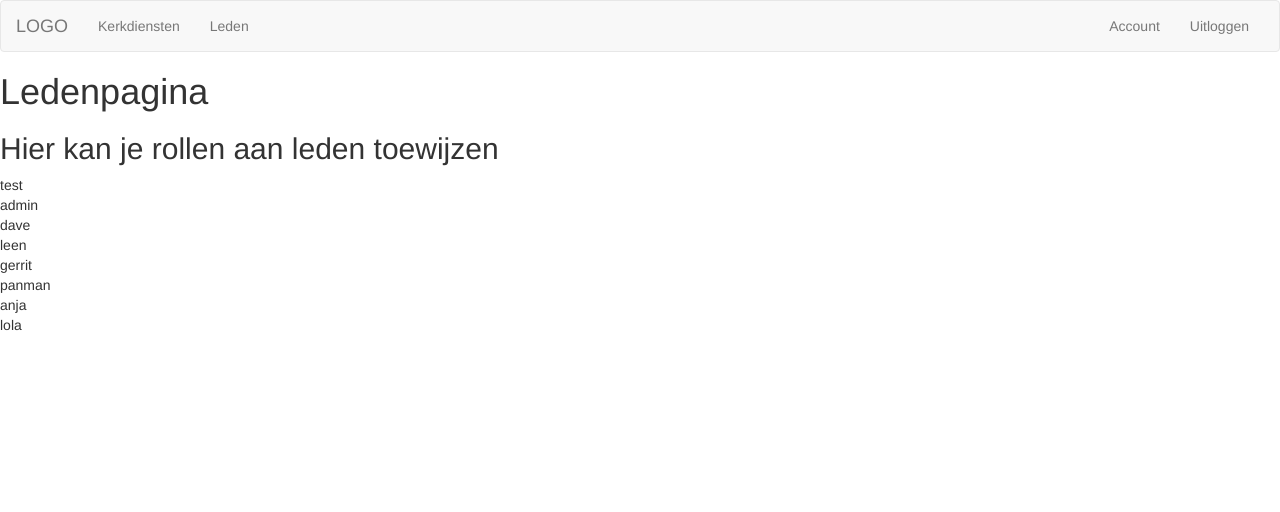
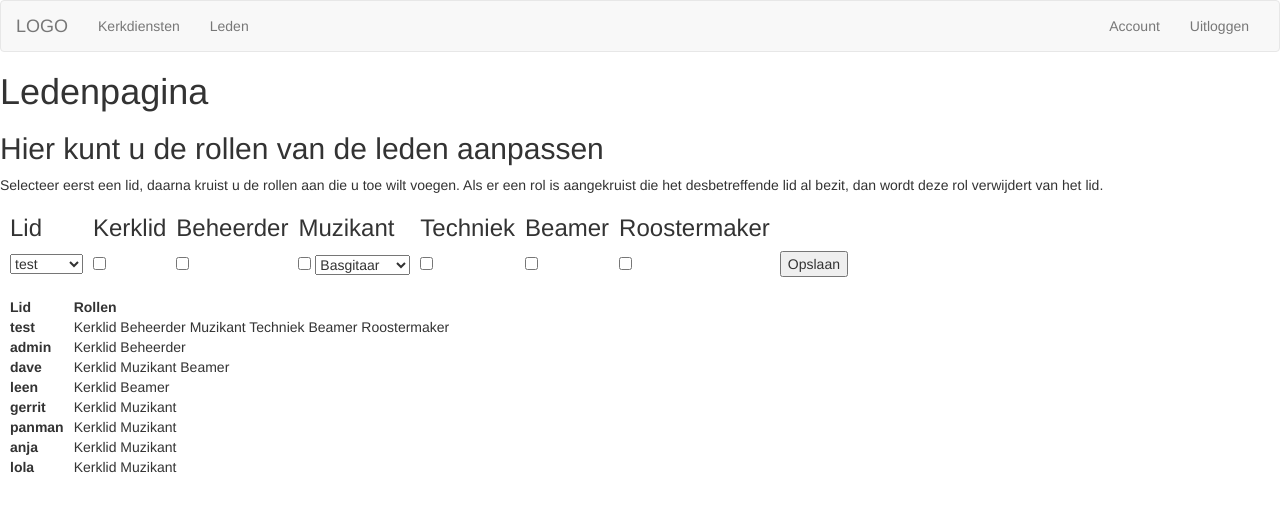
Before and after one commit to daveter9/sitePWS, a Django app: page /kerkdiensten/leden/ in a window 1280 px wide. Shown: the top 512 px of the page. Run offline with Django 3.2, Linux system fonts and the light colour scheme; a user stored in the database is signed in; data comes from the database, SQL or seed files in the repository; both versions use the stored data as it was after the commit; some libraries are stand-ins or nearby versions.

Commit message:
leden pagina gemaakt + kerkdiensten toevoegen

```diff
--- a/pwsDavidMoolenaar/kerkdiensten/templates/kerkdiensten/dienst.html
+++ b/pwsDavidMoolenaar/kerkdiensten/templates/kerkdiensten/dienst.html
@@ -1,6 +1,11 @@
 {% extends 'kerkdiensten/base_kerkdiensten.html' %}
 {% block body %}
 <h1>Hier zie je een dienst</h1>
+<p>
+    Hier kunt u extra informatie over de kerkdienst bekijken.<br />
+    Ga terug door op 'kerkdiensten' te klikken.
+</p>
+
 <b>Datum:</b>{{ dienst.start_time|date:"l, j F" }}<br />
 <b>Soort dienst:</b>{{ dienst.soort_dienst}}<br />
 <b>Kerk:</b>{{ dienst.kerk.kerk_naam }}<br />
--- a/pwsDavidMoolenaar/kerkdiensten/templates/kerkdiensten/leden.html
+++ b/pwsDavidMoolenaar/kerkdiensten/templates/kerkdiensten/leden.html
@@ -1,8 +1,59 @@
 {% extends 'kerkdiensten/base_kerkdiensten.html' %}
 {% block body %}
 <h1>Ledenpagina</h1>
-<h2>Hier kan je rollen aan leden toewijzen</h2>
-{% for lid in leden %}
-{{ lid }}<br />
-{% endfor %}
+<h2>Hier kunt u de rollen van de leden aanpassen</h2>
+Selecteer eerst een lid, daarna kruist u de rollen aan die u toe wilt voegen. Als er een rol is aangekruist die het desbetreffende lid al bezit, dan wordt deze rol verwijdert van het lid.
+<form method="post" action="{% url 'kerkdiensten:managerol' %}">
+    {% csrf_token %}
+    <table>
+        <tr>
+            <th style="padding-left:10px;"><h3>Lid</h3></th>
+            {% for rol in rollen %}
+            <th style="padding-left:10px;"><h3>{{ rol }}</h3></th>
+            {% endfor %}
+        </tr>
+        <tr>
+            <td style="padding-left:10px;">
+                <select name="selected_lid" id="leden">
+                {% for lid in leden %}
+                <option value="{{ lid.pk }}">{{ lid }}</option>
+                {% endfor %}
+                </select>
+            </td>
+            {% for rol in rollen %}
+            {% if rol.rollen == 'Muzikant' %}
+            <td style="padding-left:10px;">
+                <input name="rollen" value='{{ rol.pk }}' type="checkbox">
+                <select name="instrument" id="instrumenten">
+                    {% for instrument in instrumenten %}
+                    <option value="{{ instrument.pk }}">{{ instrument }}</option>
+                    {% endfor %}
+                </select>
+            </td>
+            {% else %}
+            <td style="padding-left:10px;"><input type="checkbox" name="rollen" value="{{ rol.pk }}"></td>
+            {% endif %}
+            {% endfor %}
+
+            <td style="padding-left:10px;"><input type="submit" value="Opslaan"></td>
+        </tr>
+    </table>
+</form>
+<br />
+<table>
+    <tr>
+        <th style="padding-left:10px;">Lid</th>
+        <th style="padding-left:10px;">Rollen</th>
+    </tr>
+    {% for lid in leden %}
+    <tr>
+        <td style="padding-left:10px;"><b>{{ lid }}</b></td>
+         <td style="padding-left:10px;">
+        {% for rol in lid.rollen_v2.all %}
+        {{ rol }}
+        {% endfor %}
+        </td>
+    </tr>
+    {% endfor %}
+</table>
 {% endblock body %}
--- a/pwsDavidMoolenaar/kerkdiensten/templates/kerkdiensten/profile.html
+++ b/pwsDavidMoolenaar/kerkdiensten/templates/kerkdiensten/profile.html
@@ -1,7 +1,10 @@
 {% extends 'kerkdiensten/base_kerkdiensten.html' %}
 {% block body %}
 <h1>Profielpagina van: {{ user.username }}</h1>
-
+<p>
+    Profielpagina van de gebruiker. Hierop ziet u de rollen die het lid beschikt.<br />
+    Daarnaast kunnen hier in de toekomst gegevens als adres en een foto worden geplaatst.
+</p>
 {% if user_details %}
 {% for item in user_details.rollen_v2.all %}
 <h4>{{ item }}</h4>
--- a/pwsDavidMoolenaar/kerkdiensten/urls.py
+++ b/pwsDavidMoolenaar/kerkdiensten/urls.py
@@ -13,4 +13,6 @@ urlpatterns = [
     url(r'^rooster/muzikanten/$', views.rooster_muzikanten, name='rooster_muzikanten'),
     url(r'^rooster/muzikanten/maak_rooster/$', views.rooster_muzikanten_maak, name='maak_muzikanten_rooster'),
     url(r'^leden/$', views.leden, name='leden'),
+    url(r'^leden/managerol', views.managerol, name='managerol'),
+    url(r'^voeg_kerkdienst_toe', views.add_kerkdienst, name='add_kerkdienst')
 ]
--- a/pwsDavidMoolenaar/kerkdiensten/views.py
+++ b/pwsDavidMoolenaar/kerkdiensten/views.py
@@ -2,11 +2,13 @@ import re
 from django.contrib.auth.models import User
 from django.contrib.auth.decorators import login_required
 from django.shortcuts import render, get_object_or_404, redirect
-from .models import User_details, Kerken, Rollen, Kerkdiensten, UserRoll, MuziekTeams, Instrumenten
+from .models import User_details, Kerken, Rollen, Kerkdiensten, UserRoll, MuziekTeams, Instrumenten, DienstSoorten
 from collections import Counter
 
 @login_required
 def index(request):
+    dienstsoorten  = DienstSoorten.objects.all()
+
     try:
       kerk = User_details.objects.get(user=request.user)
       kerk_diensten = Kerkdiensten.objects.all().filter(kerk=kerk.kerk)
@@ -71,7 +73,7 @@ def index(request):
                     beschikbaarheid_lijst.append((dienst.pk, beschikte.rol.rollen))
 
 
-    return render(request, 'kerkdiensten/kerkdiensten.html', {'kerk': kerk, 'kerk_diensten': kerk_diensten, 'rollen_lijst': rollen_lijst, 'beschikbaar': beschikbaarheid_lijst, 'user_details':user_details, 'ingeroosterdDict':ingeroosterdDict})
+    return render(request, 'kerkdiensten/kerkdiensten.html', {'kerk': kerk, 'kerk_diensten': kerk_diensten, 'rollen_lijst': rollen_lijst, 'beschikbaar': beschikbaarheid_lijst, 'user_details':user_details, 'ingeroosterdDict':ingeroosterdDict, 'dienstsoorten':dienstsoorten})
 
 @login_required
 def profile(request):
@@ -159,12 +161,12 @@ def rooster(request):
 
 @login_required()
 def rooster_maak(request):
-    print(request.POST)
+    #print(request.POST)
     for item in request.POST:
         try:
             int(item)
             postLijst = request.POST.getlist(item)
-            print(postLijst)
+            #print(postLijst)
             kerkdienstToGet = get_object_or_404(Kerkdiensten, pk=int(item))
             ingeroosterdToGet = kerkdienstToGet.ingeroosterd.all()
             xLijst = []
@@ -182,7 +184,7 @@ def rooster_maak(request):
 
             for xItem in xLijst:
                 kerkdienstToGet.ingeroosterd.add(xItem)
-            print(xLijst, ingeroosterdToGet)
+            #print(xLijst, ingeroosterdToGet)
         except:
             pass
 
@@ -281,14 +283,12 @@ def rooster_muzikanten(request):
 
         counter += 1
 
-    print(volledigTeamDict)
 
     return render(request, 'kerkdiensten/rooster_muzikanten.html', {'superList':superList})
 
 @login_required
 def rooster_muzikanten_maak(request):
     if request.method == 'POST':
-        print('postitems:')
         """
         for item in request.POST:
             print(item)
@@ -333,9 +333,53 @@ def rooster_muzikanten_maak(request):
 def leden(request):
     userDetails = get_object_or_404(User_details, user=request.user)
     kerkToGet = get_object_or_404(Kerken, pk=userDetails.kerk.pk)
-    print(kerkToGet.kerk_naam)
-    ledenLijst = []
-    for userDetail in User_details.objects.all():
-        if userDetail.kerk == kerkToGet:
-            ledenLijst.append(userDetail)
-    return render(request, 'kerkdiensten/leden.html', {'leden':ledenLijst})
+    ledenLijst = User_details.objects.all().filter(kerk=kerkToGet)
+
+    rollenLijst = Rollen.objects.all()
+    instrumentenLijst = Instrumenten.objects.all()
+    return render(request, 'kerkdiensten/leden.html', {'leden':ledenLijst, 'rollen':rollenLijst, 'instrumenten':instrumentenLijst,})
+
+@login_required
+def managerol(request):
+    try:
+        lidToEditPK = request.POST.getlist('selected_lid')[0]
+        lidToEdit = get_object_or_404(User_details, pk=lidToEditPK)
+
+        try:
+            rollen = request.POST.getlist('rollen')
+            for rol in rollen:
+                rol_object = get_object_or_404(Rollen, pk=int(rol))
+                try:
+                    userrol_object = UserRoll.objects.all().filter(user=lidToEdit.user, rol=rol_object)
+                except:
+                    pass
+                if rol_object in  lidToEdit.rollen_v2.all():
+                    lidToEdit.rollen_v2.remove(rol_object)
+                    userrol_object.delete()
+                elif rol_object == Rollen.objects.get(rollen='Muzikant'):
+                    lidToEdit.rollen_v2.add(rol_object)
+                    instrumentPK = int(request.POST.getlist('instrument')[0])
+                    instrument_object = get_object_or_404(Instrumenten, pk=instrumentPK)
+                    UserRoll.objects.create(user=lidToEdit.user, rol=rol_object, instrument=instrument_object)
+                else:
+                    lidToEdit.rollen_v2.add(rol_object)
+                    UserRoll.objects.create(user=lidToEdit.user, rol=rol_object)
+
+        except:
+            return redirect('kerkdiensten:leden')
+
+    except:
+        pass
+    return redirect('kerkdiensten:leden')
+
+@login_required
+def add_kerkdienst(request):
+    try:
+        dienstsoort = request.POST.getlist('dienstsoort')[0]
+        datum = request.POST.getlist('datum')[0]
+        dienstsoort_object = get_object_or_404(DienstSoorten, pk=int(dienstsoort))
+        user_details = get_object_or_404(User_details, user=request.user)
+        Kerkdiensten.objects.create(kerk=user_details.kerk, start_time=datum, soort_dienst=dienstsoort_object)
+    except:
+        pass
+    return redirect('kerkdiensten:index')
--- a/pwsDavidMoolenaar/pwsDavidMoolenaar/settings.py
+++ b/pwsDavidMoolenaar/pwsDavidMoolenaar/settings.py
@@ -25,7 +25,8 @@ SECRET_KEY = 'uelmibcha*d425ti6)35=*923w9wu*3=!*_xb2$qdkd5rins9$'
 # SECURITY WARNING: don't run with debug turned on in production!
 DEBUG = True
 
-ALLOWED_HOSTS = []
+ALLOWED_HOSTS = ['192.168.0.100',
+                 '84.82.219.35']
 
 
 # Application definition
```
Also changed, not shown: pwsDavidMoolenaar/home/templates/home/index.html (+8 -1 lines), pwsDavidMoolenaar/kerkdiensten/templates/kerkdiensten/kerkdiensten.html (+36 -2 lines), pwsDavidMoolenaar/kerkdiensten/templates/kerkdiensten/rooster.html (+13 -0 lines), pwsDavidMoolenaar/kerkdiensten/templates/kerkdiensten/rooster_muzikanten.html (+8 -0 lines), pwsDavidMoolenaar/db.sqlite3.
